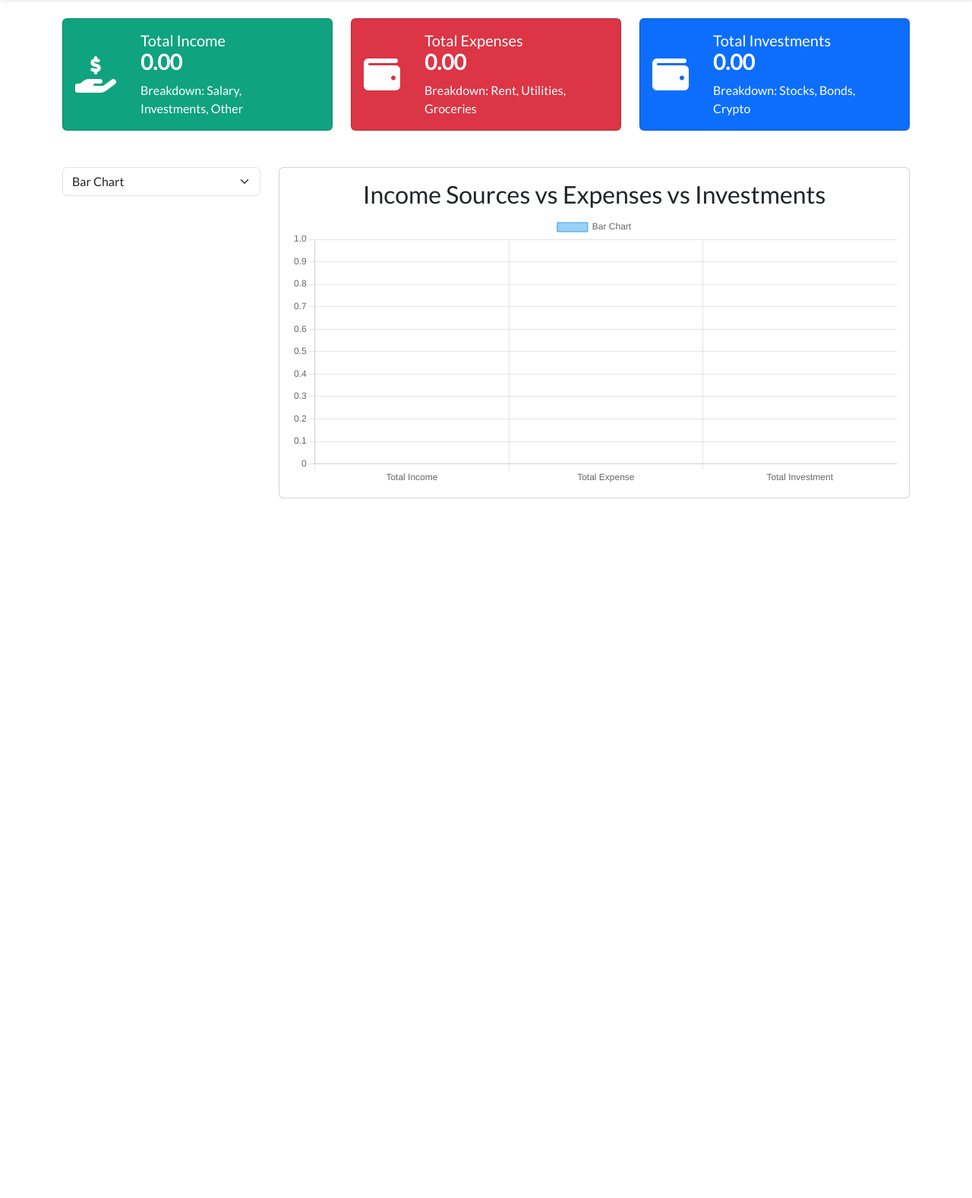
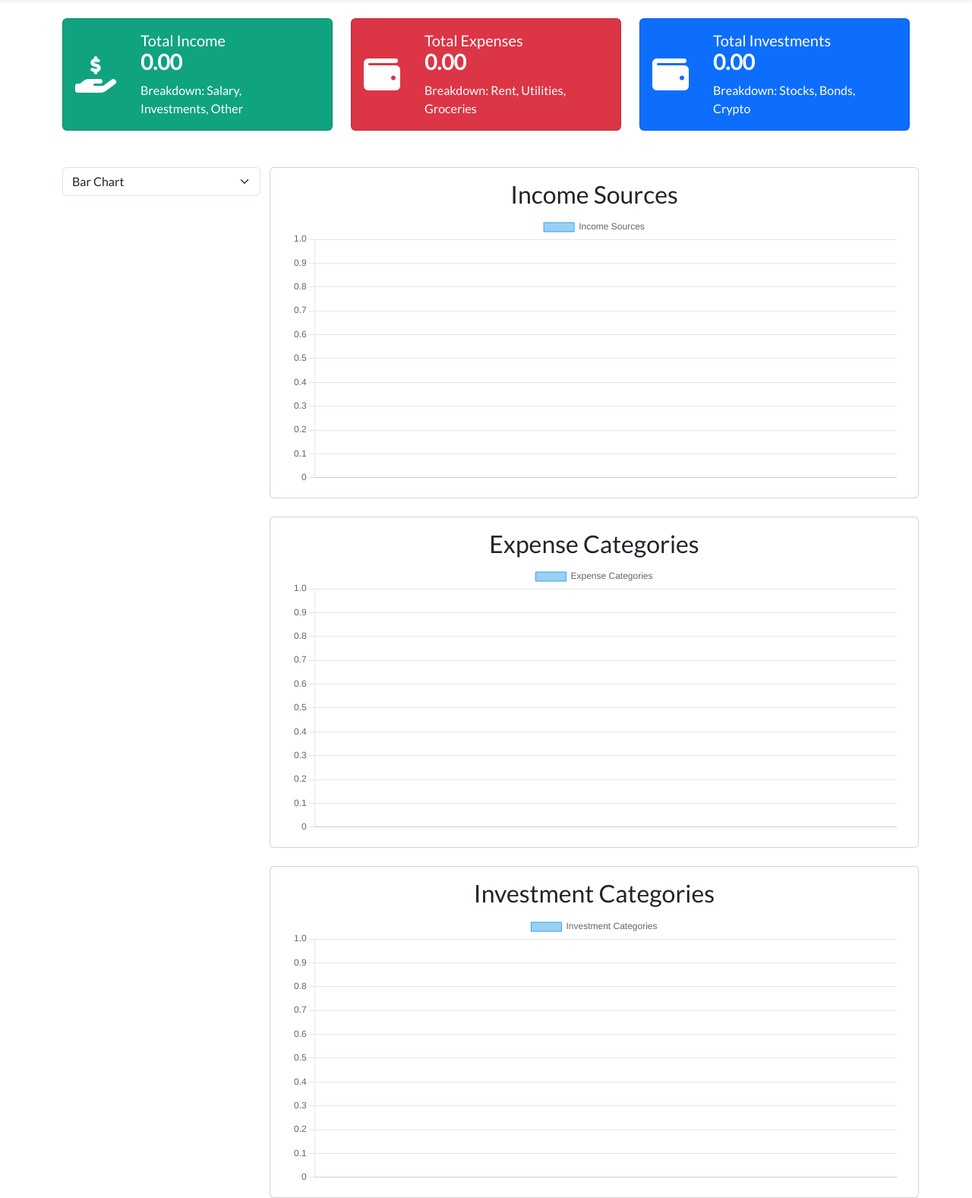
Before and after one commit to ethandiedericks/grow-v2, a Django app: page /dashboard/ in a window 1280 px wide. Shown: the part 77-1654 px from the top of the page at 76% size. Before the commit the page ends 733 px from the top, so only its background shows below. Run offline with Django 4.2, Linux system fonts and the light colour scheme; a user stored in the database is signed in; data comes from the database, SQL or seed files in the repository; both versions use the stored data as it was after the commit; some libraries are stand-ins or nearby versions.

Commit message:
changed js to display category totals

```diff
--- a/dashboard/static/js/charts.js
+++ b/dashboard/static/js/charts.js
@@ -1,45 +1,55 @@
-function renderBarChart(labels, values) {
+function renderBarChart(labels, values, canvasId, chartLabel) {
     console.log('Bar Chart Data:', labels, values);
-    var ctx = document.getElementById('barChart').getContext('2d');
+    var ctx = document.getElementById(canvasId).getContext('2d');
 
-    if (window.barChart instanceof Chart) {
-        window.barChart.destroy();
+    if (ctx) {
+        if (window[canvasId] instanceof Chart) {
+            window[canvasId].destroy();
         }
 
-    window.barChart = new Chart(ctx, {
+        window[canvasId] = new Chart(ctx, {
             type: 'bar',
             data: {
                 labels: labels,
                 datasets: [{
-                label: 'Bar Chart',
-                data: values,
-                backgroundColor: 'rgba(54, 162, 235, 0.5)', // Example color
-                borderColor: 'rgba(54, 162, 235, 1)', // Example border color
+                    label: chartLabel,
+                    data: values.map(value => parseFloat(value)), // Ensure values are converted to numbers
+                    backgroundColor: 'rgba(54, 162, 235, 0.5)',
+                    borderColor: 'rgba(54, 162, 235, 1)',
                     borderWidth: 1
                 }]
             },
             options: {
-            // Add additional options if needed
                 responsive: true,
                 maintainAspectRatio: false,
+                scales: {
+                    y: {
+                        beginAtZero: true // Ensure y-axis starts at 0
+                    }
+                }
             }
         });
+    } else {
+        console.error('Canvas context not found for', canvasId);
+    }
 }
 
-function renderLineChart(labels, values) {
+
+
+function renderLineChart(labels, values, canvasId, chartLabel) {
     console.log('Line Chart Data:', labels, values);
-    var ctx = document.getElementById('lineChart').getContext('2d');
+    var ctx = document.getElementById(canvasId).getContext('2d');
 
-    if (window.lineChart instanceof Chart) {
-        window.lineChart.destroy();
+    if (window[canvasId] instanceof Chart) {
+        window[canvasId].destroy();
     }
 
-    window.lineChart = new Chart(ctx, {
+    window[canvasId] = new Chart(ctx, {
         type: 'line',
         data: {
             labels: labels,
             datasets: [{
-                label: 'Line Chart',
+                label: chartLabel,
                 data: values,
                 fill: false,
                 borderColor: 'rgba(255, 99, 132, 1)', // Example border color
@@ -88,11 +98,61 @@
 
 document.addEventListener('DOMContentLoaded', function() {
         const chartSelection = document.getElementById('chartSelection');
-    const chartSection = document.getElementById('chartSection');
+        const barChartSection = document.getElementById('barChartSection');
+        const lineChartSection = document.getElementById('lineChartSection');
+        const pieChartsRow = document.getElementById('pieChartsRow');
+        const doughnutChartsRow = document.getElementById('doughnutChartsRow');
 
-    if (chartSelection && chartSection) {
+        if (chartSelection && barChartSection && lineChartSection && pieChartsRow && doughnutChartsRow) {
+            chartSelection.addEventListener('change', function () {
+                // Hide all chart sections
+                [barChartSection, lineChartSection, pieChartsRow, doughnutChartsRow].forEach(section => {
+                    section.style.display = 'none';
+                });
 
-        function fetchDataAndRenderChart(url, chartType) {
+                // Determine which chart section to display based on the selected value
+                let selectedChartSection;
+                if (chartSelection.value === 'bar') {
+                    selectedChartSection = barChartSection;
+                } else if (chartSelection.value === 'line') {
+                    selectedChartSection = lineChartSection;
+                } else if (chartSelection.value === 'pie') {
+                    selectedChartSection = pieChartsRow;
+                } else if (chartSelection.value === 'doughnut') {
+                    selectedChartSection = doughnutChartsRow;
+                }
+
+                // Update the logic for handling the display of pie and doughnut charts
+                if (selectedChartSection === pieChartsRow || selectedChartSection === doughnutChartsRow) {
+                    selectedChartSection.style.display = 'flex'; // Show the chart section
+                } else {
+                    selectedChartSection.style.display = 'block'; // Show the chart section
+                }
+
+            // Fetch data and render the selected chart
+            if (chartSelection.value === 'bar') {
+                fetchDataAndRenderBarCharts('/dashboard/income_sources/', 'incomeSourcesBarChart', 'Income Sources');
+                fetchDataAndRenderBarCharts('/dashboard/expense_categories/', 'expenseCategoriesBarChart', 'Expense Categories');
+                fetchDataAndRenderBarCharts('/dashboard/investment_categories/', 'investmentCategoriesBarChart', 'Investment Categories');
+            } else if (chartSelection.value === 'line') {
+                fetchDataAndRenderLineCharts('/dashboard/income_sources/', 'incomeSourcesLineChart', 'Income Sources');
+                fetchDataAndRenderLineCharts('/dashboard/expense_categories/', 'expenseCategoriesLineChart', 'Expense Categories');
+                fetchDataAndRenderLineCharts('/dashboard/investment_categories/', 'investmentCategoriesLineChart', 'Investment Categories');
+            } else if (chartSelection.value === 'pie') {
+                fetchDataAndRenderPieCharts('/dashboard/category-chart/');
+            } else if (chartSelection.value === 'doughnut') {
+                fetchDataAndRenderDoughnutCharts('/dashboard/category-chart/');
+            }
+        });
+
+        // Fetch and render the bar charts for income sources, expense categories, and investment categories on page load
+        fetchDataAndRenderBarCharts('/dashboard/income_sources/', 'incomeSourcesBarChart', 'Income Sources');
+        fetchDataAndRenderBarCharts('/dashboard/expense_categories/', 'expenseCategoriesBarChart', 'Expense Categories');
+        fetchDataAndRenderBarCharts('/dashboard/investment_categories/', 'investmentCategoriesBarChart', 'Investment Categories');
+    }
+
+});
+function fetchDataAndRenderLineCharts(url, canvasId, chartLabel) {
     fetch(url)
         .then(response => {
             if (!response.ok) {
@@ -101,67 +161,24 @@
             return response.json();
         })
         .then(data => {
-                    if (chartType === 'bar') {
-                        if (data.labels && data.values_bar_chart) {
-                            renderBarChart(data.labels, data.values_bar_chart);
-                        } else {
-                            console.error('Incomplete data for bar chart');
-                        }
-                    } else if (chartType === 'line') {
-                        if (data.labels && data.values_line_chart) {
-                            renderLineChart(data.labels, data.values_line_chart);
+            console.log('Fetched data for', chartLabel, data); // Log the fetched data
+
+            if (data.labels && data.values) {
+                // Filter out labels and values where the value is 0
+                const filteredLabels = data.labels.filter((_, index) => parseFloat(data.values[index]) !== 0);
+                const filteredValues = data.values.filter(value => parseFloat(value) !== 0);
+
+                renderLineChart(filteredLabels, filteredValues, canvasId, chartLabel);
             } else {
                 console.error('Incomplete data for line chart');
             }
-                    } else if (chartType === 'pie') {
-                        fetchDataAndRenderPieCharts('/dashboard/category-chart/');
-                    } else if (chartType === 'doughnut') {
-                        fetchDataAndRenderDoughnutCharts('/dashboard/category-chart/');
-                    }
-                    // Add conditions for other chart types similarly
         })
         .catch(error => {
             console.error('There was a problem fetching the data or rendering the chart:', error);
         });
 }
 
-        chartSelection.addEventListener('change', function () {
-            chartSection.childNodes.forEach(child => {
-                if (child.nodeType === 1) {
-                    child.style.display = 'none';
-                }
-            });
 
-            let selectedChartId;
-            if (chartSelection.value === 'bar') {
-                selectedChartId = 'barChartSection';
-            } else if (chartSelection.value === 'line') {
-                selectedChartId = 'lineChartSection';
-            } else if (chartSelection.value === 'pie') {
-                selectedChartId = 'pieChartsRow';
-            } else if (chartSelection.value === 'doughnut') {
-                selectedChartId = 'doughnutChartsRow';
-            }
-
-            if (selectedChartId) {
-                document.getElementById(selectedChartId).style.display = 'flex';
-            }
-
-            // Fetch data and render the selected chart
-            if (chartSelection.value === 'bar' || chartSelection.value === 'line') {
-                fetchDataAndRenderChart('/dashboard/bar-line-chart/', chartSelection.value);
-            } else if (chartSelection.value === 'pie') {
-                fetchDataAndRenderPieCharts('/dashboard/category-chart/');
-            } else if (chartSelection.value === 'doughnut') {
-                fetchDataAndRenderDoughnutCharts('/dashboard/category-chart/');
-            }
-        });
-
-        // Set the default chart to display on page load
-        fetchDataAndRenderChart('/dashboard/bar-line-chart/', 'bar');
-        document.getElementById('barChartSection').style.display = 'block';
-    }
-});
 
 function fetchDataAndRenderPieCharts(url) {
     fetch(url)
@@ -197,7 +214,7 @@
             if (data.expense_labels && data.expense_values) {
                 renderPieOrDoughnutChart(data.expense_labels, data.expense_values, 'expensesDoughnutChart', 'doughnut');
                 renderPieOrDoughnutChart(data.income_labels, data.income_values, 'incomeSourcesDoughnutChart', 'doughnut');
-                renderPieOrDoughnutChart(data.investment_labels, data.investment_values, 'investmentDoughnutChart', 'doughnut');
+                renderPieOrDoughnutChart(data.investment_labels, data.investment_values, 'investmentsDoughnutChart', 'doughnut');
             } else {
                 console.error('Incomplete data for doughnut charts');
             }
@@ -206,3 +223,29 @@
             console.error('There was a problem fetching the data or rendering the doughnut charts:', error);
         });
 }
+
+function fetchDataAndRenderBarCharts(url, canvasId, chartLabel) {
+    fetch(url)
+        .then(response => {
+            if (!response.ok) {
+                throw new Error('Network response was not ok');
+            }
+            return response.json();
+        })
+        .then(data => {
+            console.log('Fetched data for', chartLabel, data); // Log the fetched data
+
+            if (data.labels && data.values) {
+                // Filter out labels and values where the value is 0
+                const filteredLabels = data.labels.filter((_, index) => parseFloat(data.values[index]) !== 0);
+                const filteredValues = data.values.filter(value => parseFloat(value) !== 0);
+
+                renderBarChart(filteredLabels, filteredValues, canvasId, chartLabel);
+            } else {
+                console.error('Incomplete data for bar chart');
+            }
+        })
+        .catch(error => {
+            console.error('There was a problem fetching the data or rendering the chart:', error);
+        });
+}
--- a/dashboard/templates/dashboard/dashboard.html
+++ b/dashboard/templates/dashboard/dashboard.html
@@ -67,28 +67,91 @@
                 </div>
 
                 <!-- Bar chart for individual expenses -->
-        <div class="col-md-9" id="chartSection">
-            <div class="card" id="barChartSection" style="display: none;">
+                <div class="col-md-9" id="barChartSection">
+                    <!-- Row for Income Sources Bar Chart -->
+                    <div class="row mb-4">
+                        <div class="card col-md-12">
                             <div class="card-body">
-                    <h2 class="card-title text-center">Income Sources vs Expenses vs Investments</h2>
+                                <h2 class="card-title text-center">Income Sources</h2>
                                 <div class="bar-chart-container">
-                        <canvas id="barChart"></canvas>
+                                    <!-- Canvas for Income Sources Bar Chart -->
+                                    <canvas id="incomeSourcesBarChart"></canvas>
+                                </div>
                             </div>
                         </div>
                     </div>
 
-            <!-- Line chart -->
-            <div class="card" id="lineChartSection" style="display: none;">
+                    <!-- Row for Expense Categories Bar Chart -->
+                    <div class="row mb-4">
+                        <div class="card col-md-12">
                             <div class="card-body">
-                    <h2 class="card-title text-center">Income Sources vs Expenses vs Investments</h2>
+                                <h2 class="card-title text-center">Expense Categories</h2>
+                                <div class="bar-chart-container">
+                                    <!-- Canvas for Expense Categories Bar Chart -->
+                                    <canvas id="expenseCategoriesBarChart"></canvas>
+                                </div>
+                            </div>
+                        </div>
+                    </div>
+
+                    <!-- Row for Investment Categories Bar Chart -->
+                    <div class="row">
+                        <div class="card col-md-12">
+                            <div class="card-body">
+                                <h2 class="card-title text-center">Investment Categories</h2>
+                                <div class="bar-chart-container">
+                                    <!-- Canvas for Investment Categories Bar Chart -->
+                                    <canvas id="investmentCategoriesBarChart"></canvas>
+                                </div>
+                            </div>
+                        </div>
+                    </div>
+            </div>
+            <!-- Line chart for individual categories -->
+            <div class="col-md-9" id="lineChartSection" style="display: none;">
+                <!-- Row for Income Sources Line Chart -->
+                <div class="row mb-4">
+                    <div class="card col-md-12">
+                        <div class="card-body">
+                            <h2 class="card-title text-center">Income Sources</h2>
                             <div class="line-chart-container">
-                        <canvas id="lineChart"></canvas>
+                                <!-- Canvas for Income Sources Line Chart -->
+                                <canvas id="incomeSourcesLineChart"></canvas>
+                            </div>
+                        </div>
+                    </div>
+                </div>
+
+                <!-- Row for Expense Categories Line Chart -->
+                <div class="row mb-4">
+                    <div class="card col-md-12">
+                        <div class="card-body">
+                            <h2 class="card-title text-center">Expense Categories</h2>
+                            <div class="line-chart-container">
+                                <!-- Canvas for Expense Categories Line Chart -->
+                                <canvas id="expenseCategoriesLineChart"></canvas>
+                            </div>
+                        </div>
+                    </div>
+                </div>
+
+                <!-- Row for Investment Categories Line Chart -->
+                <div class="row">
+                    <div class="card col-md-12">
+                        <div class="card-body">
+                            <h2 class="card-title text-center">Investment Categories</h2>
+                            <div class="line-chart-container">
+                                <!-- Canvas for Investment Categories Line Chart -->
+                                <canvas id="investmentCategoriesLineChart"></canvas>
+                            </div>
+                        </div>
                     </div>
                 </div>
             </div>
 
             <!-- Pie charts section -->
-            <div class="row" id="pieChartsRow" style="display: none; ">
+            <div class="col-md-9" id="pieChartsRow" style="display: none; ">
+                <div class="row">
                     <div class="col-md-4">
                         <!-- Pie chart for Expenses -->
                         <div class="card" id="expensesChartSection">
@@ -100,6 +163,7 @@
                             </div>
                         </div>
                     </div>
+
                     <div class="col-md-4">
                         <!-- Pie chart for Income Sources -->
                         <div class="card" id="incomeSourcesChartSection">
@@ -111,21 +175,25 @@
                             </div>
                         </div>
                     </div>
+
                     <div class="col-md-4">
                         <!-- Pie chart for Investment -->
                         <div class="card" id="investmentChartSection">
                             <div class="card-body">
-                            <h2 class="card-title text-center">Investment</h2>
+                                <h2 class="card-title text-center">Investments</h2>
                                 <div class="pie-chart-container">
                                     <canvas id="investmentPieChart"></canvas>
                                 </div>
                             </div>
                         </div>
                     </div>
+
+                </div>
             </div>
 
             <!-- Doughnut charts section -->
-            <div class="row" id="doughnutChartsRow" style="display: none;">
+            <div class="col-md-9" id="doughnutChartsRow" style="display: none;">
+                <div class="row">
                     <div class="col-md-4">
                         <!-- Doughnut chart for Expenses -->
                         <div class="card" id="expensesDoughnutChartSection">
@@ -165,6 +233,7 @@
                     </div>
                 </div>
             </div>
+        </div>
 
 
 {% endblock content %}
--- a/dashboard/urls.py
+++ b/dashboard/urls.py
@@ -3,6 +3,9 @@
 
 urlpatterns = [
     path('', views.dashboard, name='dashboard'),  # URL for displaying both income and expense graphs
+    path('income_sources/', views.income_sources, name = 'income_souces'),
+    path('expense_categories/', views.expense_categories, name = 'expense_categories'),
+    path('investment_categories/', views.investment_categories, name = 'investment_categories'),
     path('bar-line-chart/', views.bar_line_chart_data, name='bar_line_chart'),  # URL for bar and line chart data
     path('category-chart/', views.category_chart_data, name='category_chart'),  # URL for category chart data
 ]
--- a/dashboard/views.py
+++ b/dashboard/views.py
@@ -101,3 +101,55 @@
         'investment_labels': list(investment_data.keys()),
         'investment_values': list(investment_data.values()),
     })
+
+
+@login_required
+def income_sources(request):
+    income_sources = IncomeSource.objects.filter(user=request.user)
+
+    income_data = {
+        source.name: Income.objects.filter(user=request.user, income_name=source.name)
+                     .aggregate(total=Sum('income_amount'))['total'] or 0
+        for source in income_sources
+    }
+
+    # Rearrange data structure to match JavaScript expectations
+    data = {
+        'labels': list(income_data.keys()),
+        'values': list(income_data.values()),
+    }
+    return JsonResponse(data)
+
+@login_required
+def expense_categories(request):
+    expense_sources = ExpenseSource.objects.filter(user=request.user)
+
+    expense_data = {
+        source.name: Expense.objects.filter(user=request.user, expense_name=source.name)
+                     .aggregate(total=Sum('expense_amount'))['total'] or 0
+        for source in expense_sources
+    }
+
+    # Rearrange data structure to match JavaScript expectations
+    data = {
+        'labels': list(expense_data.keys()),
+        'values': list(expense_data.values()),
+    }
+    return JsonResponse(data)
+
+@login_required
+def investment_categories(request):
+    investment_sources = InvestmentSource.objects.filter(user=request.user)
+
+    investment_data = {
+        source.name: Investment.objects.filter(user=request.user, investment_name=source.name)
+                     .aggregate(total=Sum('investment_amount'))['total'] or 0
+        for source in investment_sources
+    }
+
+    # Rearrange data structure to match JavaScript expectations
+    data = {
+        'labels': list(investment_data.keys()),
+        'values': list(investment_data.values()),
+    }
+    return JsonResponse(data)
```
Also changed, not shown: db.sqlite3. Lines whose indentation alone changed are shown as unchanged.
